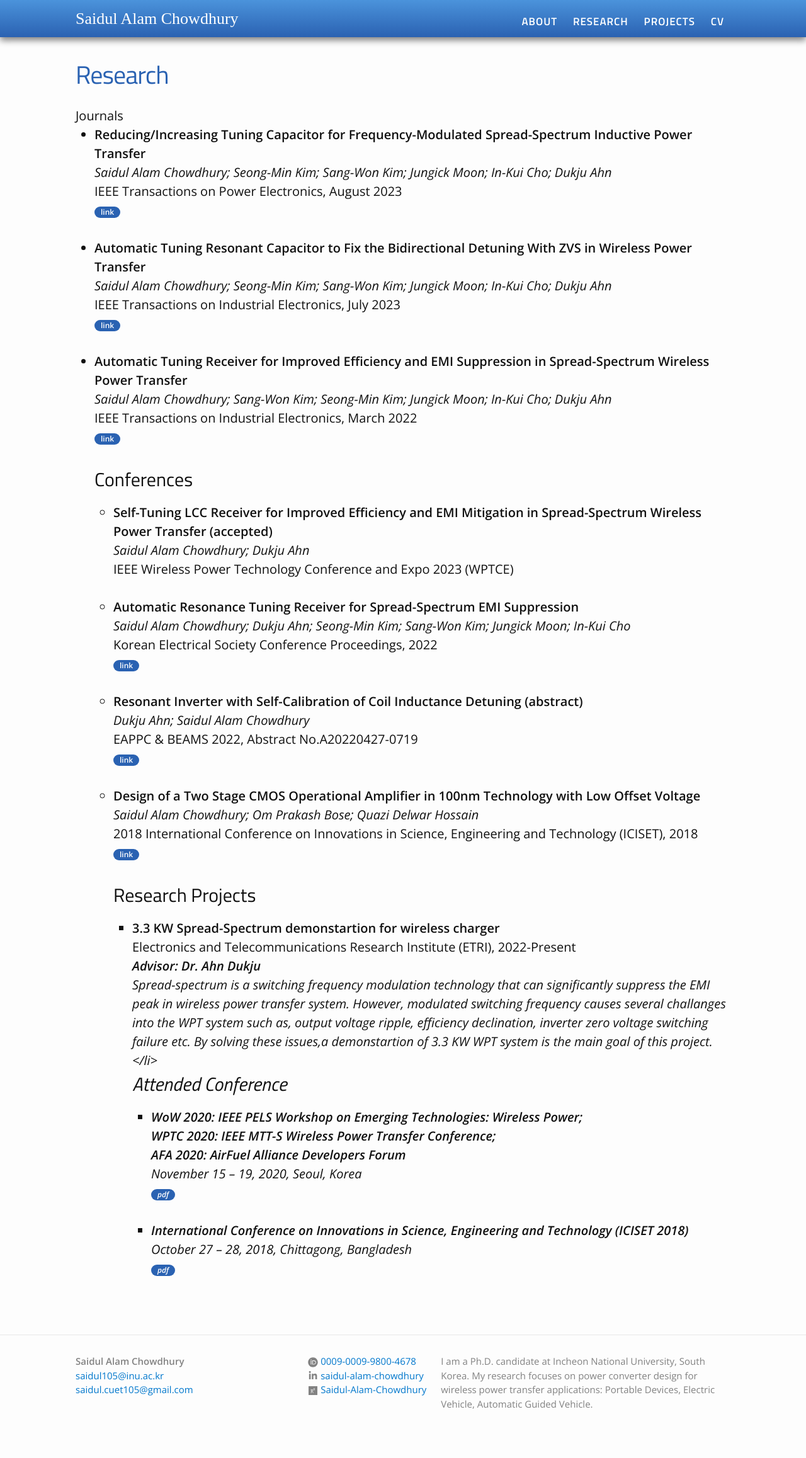
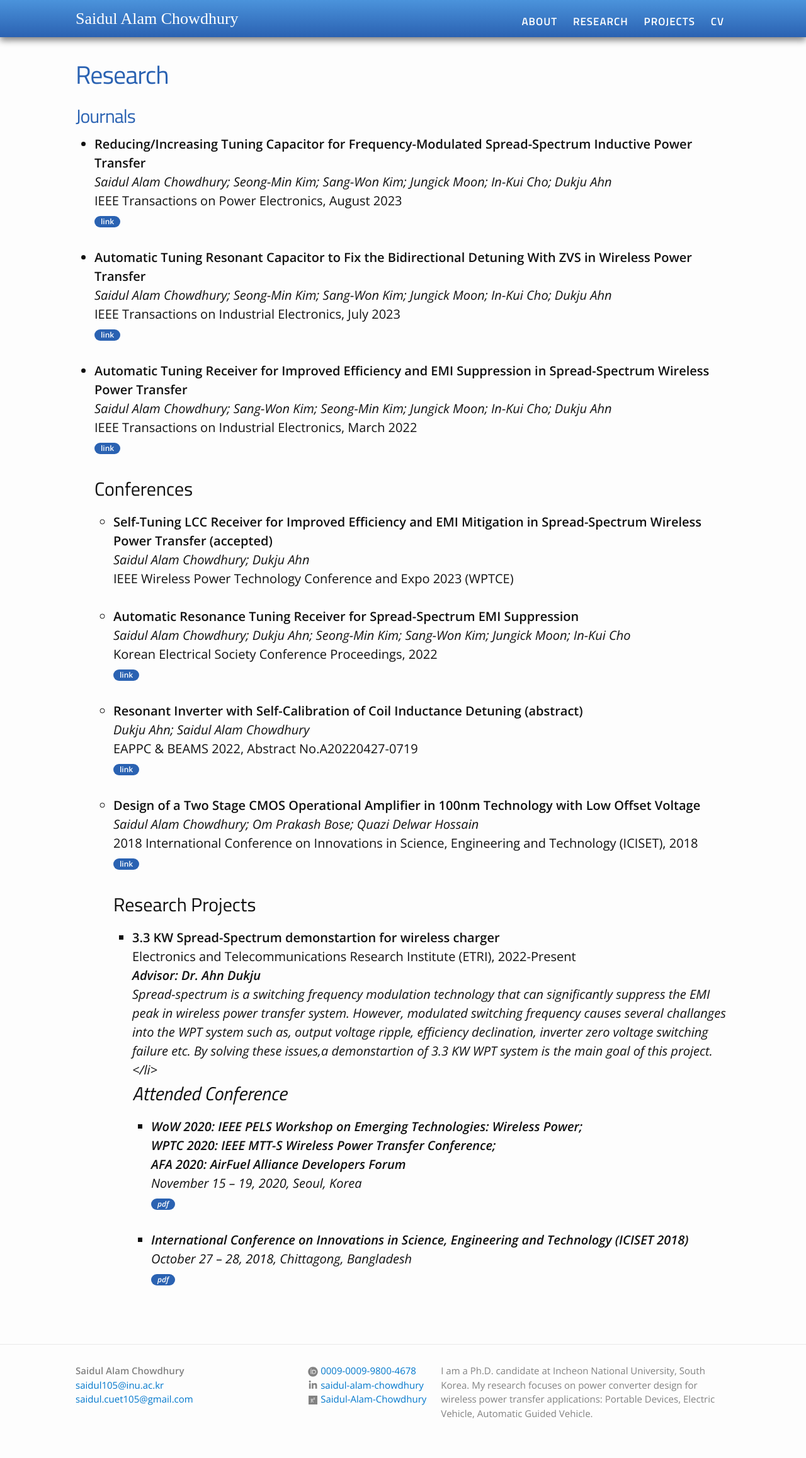
Before and after one commit to saidul105/saidul105.github.io, a Jekyll site: the page built from research.md, in a window 1280 px wide. Shown: the whole page at 63% size. Built offline with Jekyll 4.4.1, drawn with Linux system fonts in a browser that asks for light colours.

```diff
--- a/research.md
+++ b/research.md
@@ -6,7 +6,7 @@ title: Research
 
 
 
-<h>Journals</h>
+<h1>Journals</h1>
 <ul>
 	 <li>
 		<b>Reducing/Increasing Tuning Capacitor for Frequency-Modulated Spread-Spectrum Inductive Power Transfer</b><br>
```
